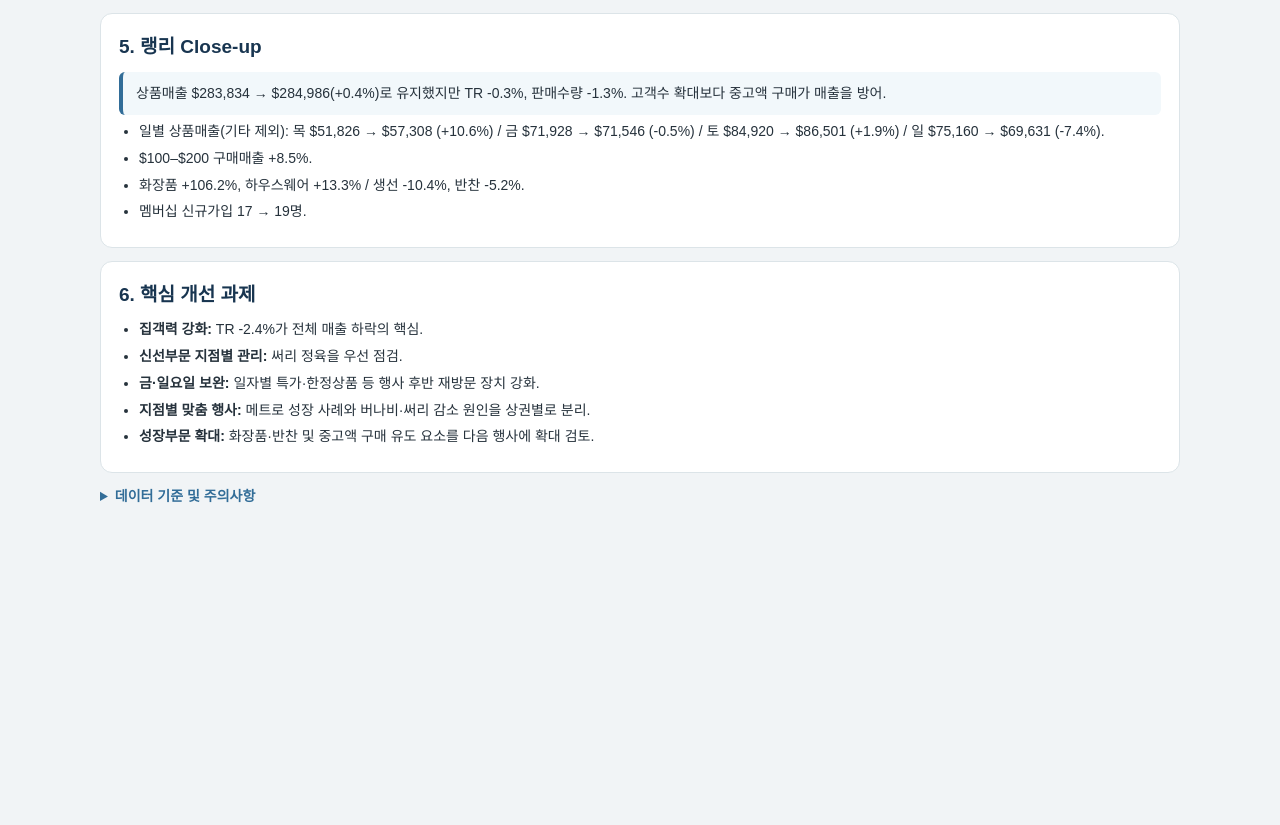
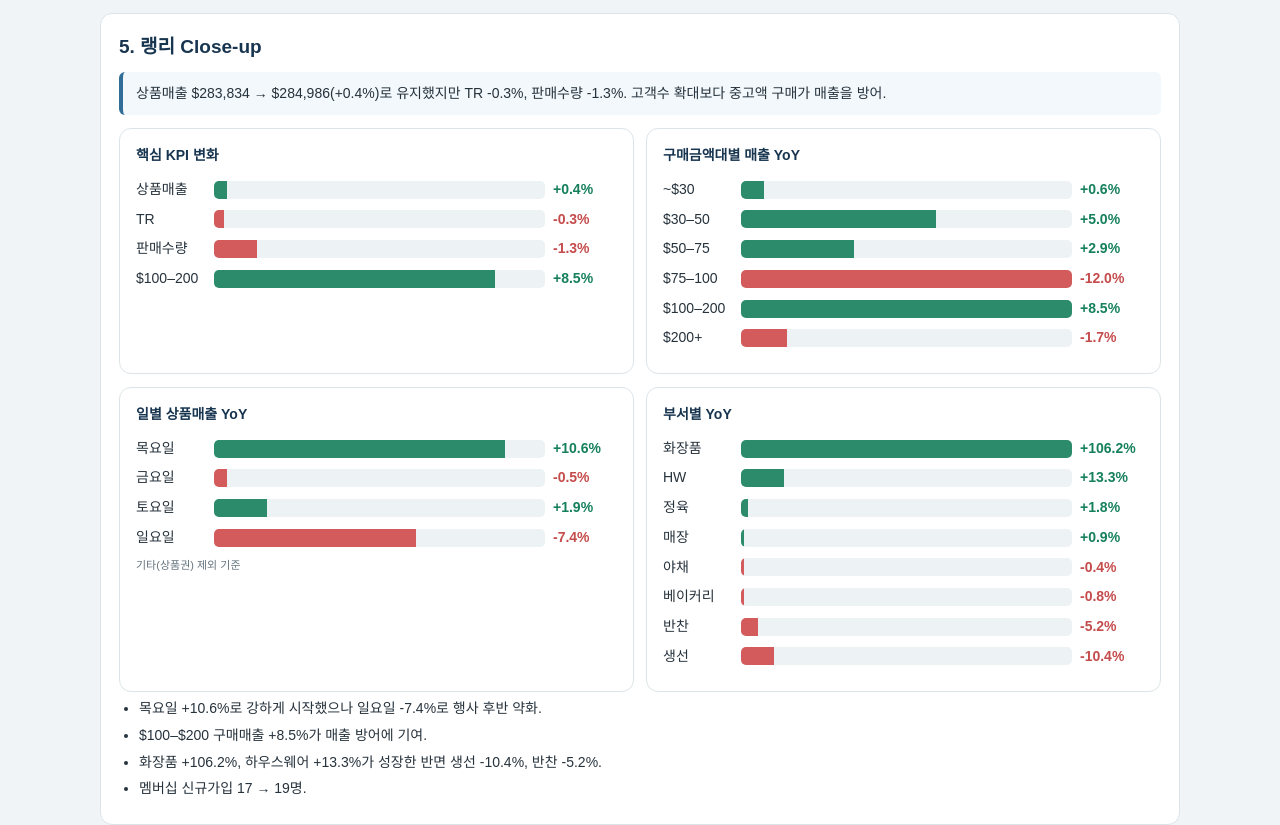
Before and after one commit to DMT-WV/lgy-b-day, a plain HTML site: page index.html in a window 1280 px wide. Shown: the part 3583-4408 px from the top of the page. Before the commit the page ends 4156 px from the top, so only its background shows below. Drawn offline with Linux system fonts and the light colour scheme.

Commit message:
Visualize Langley close-up analysis

```diff
--- a/index.html
+++ b/index.html
@@ -52,7 +52,40 @@ body{margin:0;background:#f1f4f6;color:#26323c;font:14px Arial,"Apple SD Gothic
 <h3>베이커리</h3><ul><li>전체: $17,748 → $15,414 / -$2,334 (-13.2%)</li><li>써리: $9,426 → $7,499 / -20.4%</li><li>랭리: $7,981 → $7,915 / -$66 (-0.8%)</li><li>감소는 주로 써리 영향이며 랭리는 전년 수준 유지.</li></ul>
 <h3>하우스웨어</h3><ul><li>전체: $33,180 → $32,344 / -$836 (-2.5%)</li><li>버나비 -24.0% / 써리 +26.1% / 메트로 -9.4% / 랍슨 +70.6% / 랭리 +13.3%</li><li>버나비 감소를 써리·랍슨·랭리 성장이 상당 부분 상쇄.</li></ul>
 <h3>화장품</h3><ul><li>전체: $16,891 → $22,058 / +$5,167 (+30.6%)</li><li>버나비 +23.8% / 써리 +17.0% / 메트로 +59.8% / 랍슨 -21.3% / 랭리 +106.2%</li><li>전체 부서 중 가장 강한 성장. 특히 랭리 화장품이 2배 이상 성장.</li></ul></section>
-<section><h2>5. 랭리 Close-up</h2><div class="call">상품매출 $283,834 → $284,986(+0.4%)로 유지했지만 TR -0.3%, 판매수량 -1.3%. 고객수 확대보다 중고액 구매가 매출을 방어.</div><ul><li>일별 상품매출(기타 제외): 목 $51,826 → $57,308 (+10.6%) / 금 $71,928 → $71,546 (-0.5%) / 토 $84,920 → $86,501 (+1.9%) / 일 $75,160 → $69,631 (-7.4%).</li><li>$100–$200 구매매출 +8.5%.</li><li>화장품 +106.2%, 하우스웨어 +13.3% / 생선 -10.4%, 반찬 -5.2%.</li><li>멤버십 신규가입 17 → 19명.</li></ul></section>
+<section><h2>5. 랭리 Close-up</h2><div class="call">상품매출 $283,834 → $284,986(+0.4%)로 유지했지만 TR -0.3%, 판매수량 -1.3%. 고객수 확대보다 중고액 구매가 매출을 방어.</div>
+<div class="vizgrid">
+<div class="chart"><h3>핵심 KPI 변화</h3>
+<div class="vrow"><span>상품매출</span><div class="vtrack"><div class="vfill" style="width:4%"></div></div><b class="pos">+0.4%</b></div>
+<div class="vrow"><span>TR</span><div class="vtrack"><div class="vfill down" style="width:3%"></div></div><b class="neg">-0.3%</b></div>
+<div class="vrow"><span>판매수량</span><div class="vtrack"><div class="vfill down" style="width:13%"></div></div><b class="neg">-1.3%</b></div>
+<div class="vrow"><span>$100–200</span><div class="vtrack"><div class="vfill" style="width:85%"></div></div><b class="pos">+8.5%</b></div>
+</div>
+<div class="chart"><h3>구매금액대별 매출 YoY</h3>
+<div class="vrow"><span>~$30</span><div class="vtrack"><div class="vfill" style="width:7%"></div></div><b class="pos">+0.6%</b></div>
+<div class="vrow"><span>$30–50</span><div class="vtrack"><div class="vfill" style="width:59%"></div></div><b class="pos">+5.0%</b></div>
+<div class="vrow"><span>$50–75</span><div class="vtrack"><div class="vfill" style="width:34%"></div></div><b class="pos">+2.9%</b></div>
+<div class="vrow"><span>$75–100</span><div class="vtrack"><div class="vfill down" style="width:100%"></div></div><b class="neg">-12.0%</b></div>
+<div class="vrow"><span>$100–200</span><div class="vtrack"><div class="vfill" style="width:100%"></div></div><b class="pos">+8.5%</b></div>
+<div class="vrow"><span>$200+</span><div class="vtrack"><div class="vfill down" style="width:14%"></div></div><b class="neg">-1.7%</b></div>
+</div></div>
+<div class="vizgrid">
+<div class="chart"><h3>일별 상품매출 YoY</h3>
+<div class="vrow"><span>목요일</span><div class="vtrack"><div class="vfill" style="width:88%"></div></div><b class="pos">+10.6%</b></div>
+<div class="vrow"><span>금요일</span><div class="vtrack"><div class="vfill down" style="width:4%"></div></div><b class="neg">-0.5%</b></div>
+<div class="vrow"><span>토요일</span><div class="vtrack"><div class="vfill" style="width:16%"></div></div><b class="pos">+1.9%</b></div>
+<div class="vrow"><span>일요일</span><div class="vtrack"><div class="vfill down" style="width:61%"></div></div><b class="neg">-7.4%</b></div>
+<div class="legend">기타(상품권) 제외 기준</div></div>
+<div class="chart"><h3>부서별 YoY</h3>
+<div class="vrow"><span>화장품</span><div class="vtrack"><div class="vfill" style="width:100%"></div></div><b class="pos">+106.2%</b></div>
+<div class="vrow"><span>HW</span><div class="vtrack"><div class="vfill" style="width:13%"></div></div><b class="pos">+13.3%</b></div>
+<div class="vrow"><span>정육</span><div class="vtrack"><div class="vfill" style="width:2%"></div></div><b class="pos">+1.8%</b></div>
+<div class="vrow"><span>매장</span><div class="vtrack"><div class="vfill" style="width:1%"></div></div><b class="pos">+0.9%</b></div>
+<div class="vrow"><span>야채</span><div class="vtrack"><div class="vfill down" style="width:1%"></div></div><b class="neg">-0.4%</b></div>
+<div class="vrow"><span>베이커리</span><div class="vtrack"><div class="vfill down" style="width:1%"></div></div><b class="neg">-0.8%</b></div>
+<div class="vrow"><span>반찬</span><div class="vtrack"><div class="vfill down" style="width:5%"></div></div><b class="neg">-5.2%</b></div>
+<div class="vrow"><span>생선</span><div class="vtrack"><div class="vfill down" style="width:10%"></div></div><b class="neg">-10.4%</b></div>
+</div></div>
+<ul><li>목요일 +10.6%로 강하게 시작했으나 일요일 -7.4%로 행사 후반 약화.</li><li>$100–$200 구매매출 +8.5%가 매출 방어에 기여.</li><li>화장품 +106.2%, 하우스웨어 +13.3%가 성장한 반면 생선 -10.4%, 반찬 -5.2%.</li><li>멤버십 신규가입 17 → 19명.</li></ul></section>
 <section><h2>6. 핵심 개선 과제</h2><ul><li><b>집객력 강화:</b> TR -2.4%가 전체 매출 하락의 핵심.</li><li><b>신선부문 지점별 관리:</b> 써리 정육을 우선 점검.</li><li><b>금·일요일 보완:</b> 일자별 특가·한정상품 등 행사 후반 재방문 장치 강화.</li><li><b>지점별 맞춤 행사:</b> 메트로 성장 사례와 버나비·써리 감소 원인을 상권별로 분리.</li><li><b>성장부문 확대:</b> 화장품·반찬 및 중고액 구매 유도 요소를 다음 행사에 확대 검토.</li></ul></section>
 <details><summary>데이터 기준 및 주의사항</summary><section><ul><li>기타는 상품권으로 간주해 상품매출에서 제외.</li><li>전년 비교는 버나비·써리·메트로·랍슨·랭리 5개점. 예일타운은 2026만 별도 표시.</li><li>일부 부서는 지점별 별도 운영/표시 여부가 달라 표시된 부서 기준으로 합산.</li><li>CRM 신규·이탈 고객 수치는 지점별 파일에서 동일하게 반복되어 지점별 성과 비교에서 제외.</li><li>랭리 행사와 타 지점 실적 간 인과관계는 현재 자료만으로 확정하지 않음.</li></ul></section></details>
 </main></body></html>
```
